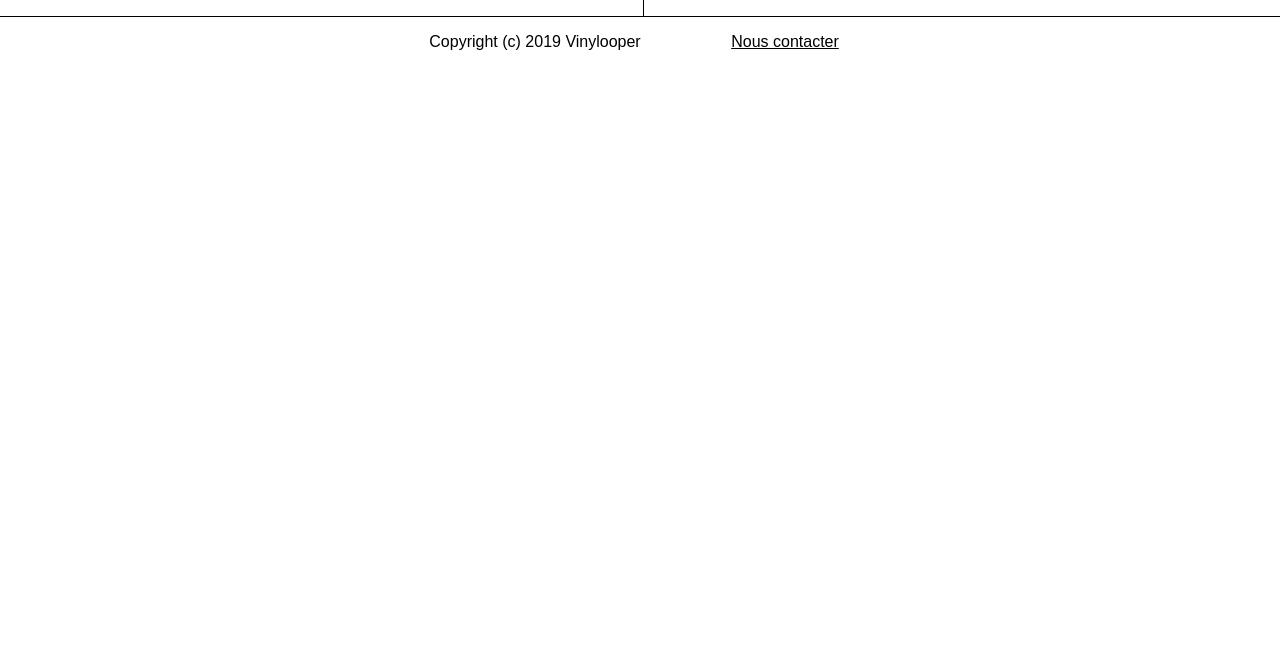
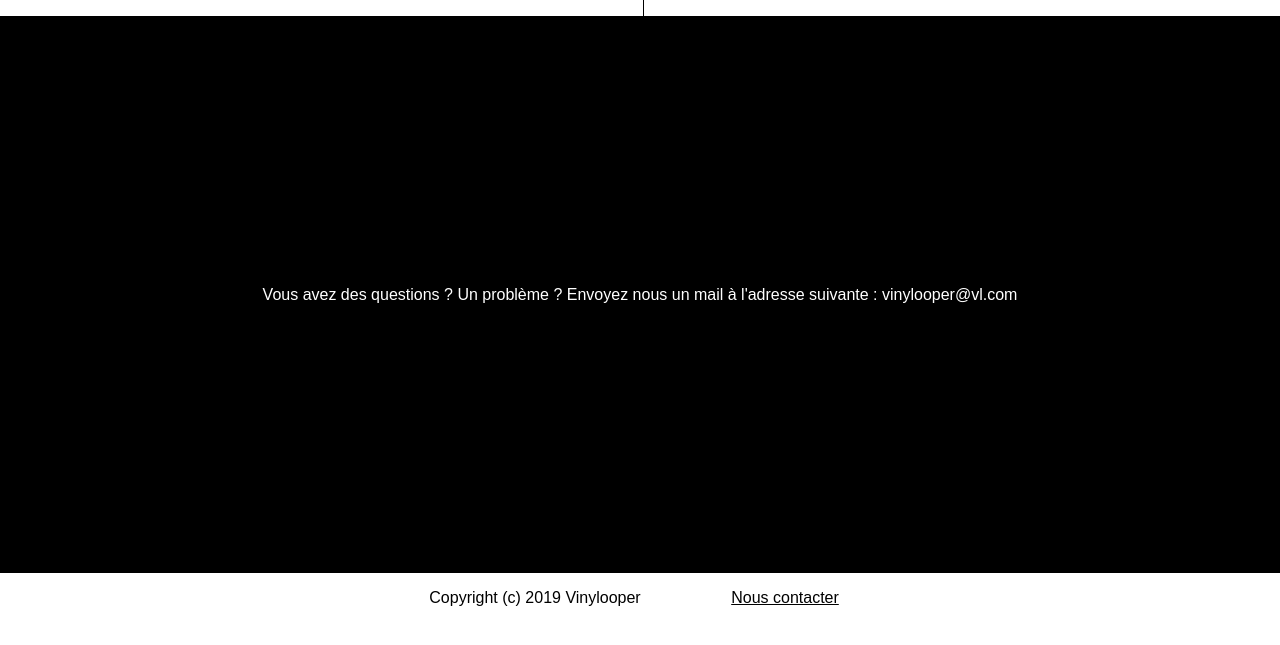
Before and after one commit to MAISDUSE/ProjetPHP, a PHP site: page /contact.view.php in a window 1280 px wide. Shown: the part 35-680 px from the top of the page. Run offline with PHP 8.4, Linux system fonts and the light colour scheme.

Commit message:
Page contact

```diff
--- a/view/contact.view.php
+++ b/view/contact.view.php
@@ -19,6 +19,9 @@
         <li><a href="../controler/register.ctrl.php">Se connecter</a></li> <!--Se connecter--> <!--<img src="../view/design/connexion_image.png" alt="Se connecter" class="boutonsNav">-->
       </ul>
     </nav>
+    <section id="contact">
+      <p>Vous avez des questions ? Un problème ? Envoyez nous un mail à l'adresse suivante : vinylooper@vl.com</p>
+    </section>
     <footer>
       <ul class="footer">
         <li>Copyright (c) 2019 Vinylooper</li>
--- a/view/design/style.css
+++ b/view/design/style.css
@@ -275,3 +275,14 @@
 .infosconnexion div input{
   width: 174px;
 }
+
+/* ------------------------Contact--------------------- */
+
+#contact{
+  padding: 21% 0%;
+  color: white;
+}
+
+#contact p{
+  margin: 0px;
+}
```
